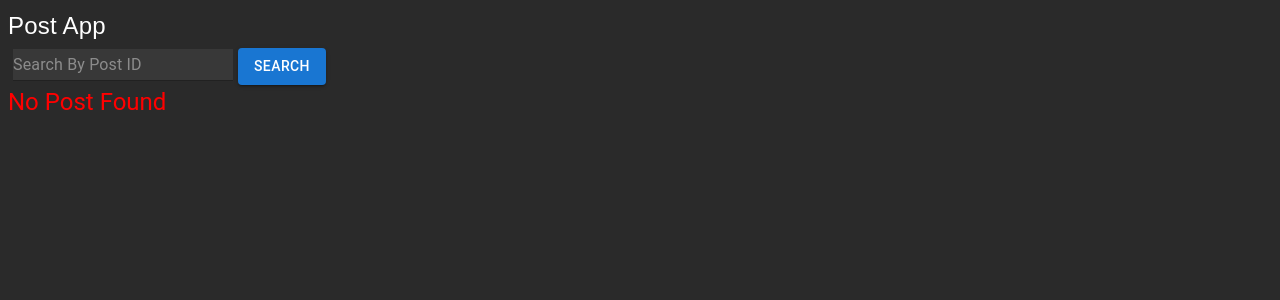
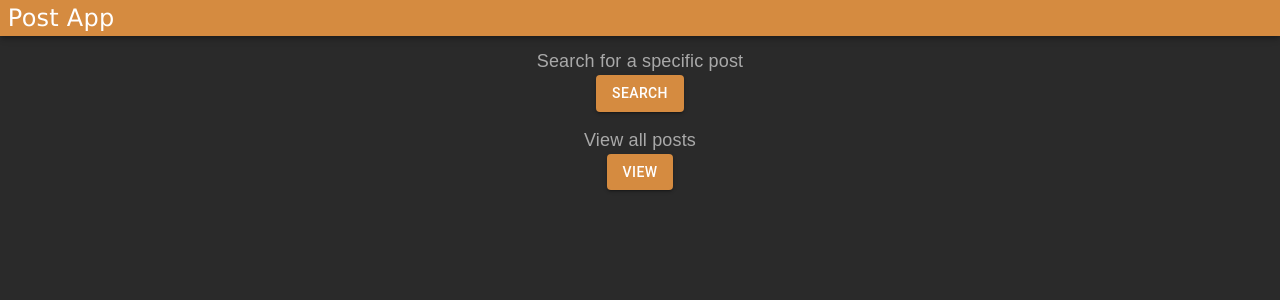
Before and after one commit to NoahFreelove/Post-App, a React (Create React App) app: page / in a window 1280 px wide. Shown: the top 300 px of the page. Built offline with nearby package versions, Linux system fonts and the light colour scheme.

Commit message:
added functionality for viewing all posts

```diff
--- /dev/null
+++ b/src/APIHandler.js
@@ -0,0 +1,38 @@
+async function FetchPost(postId){
+    return fetch("https://noahfreelove-restapi.herokuapp.com/posts/"+postId
+        ,{method:"GET"})
+        .then(function(response) {
+            return response.json();
+        })
+        .then(function(data) {
+            return data
+        })
+}
+
+async function FetchAllPosts(setData){
+     await fetch("https://noahfreelove-restapi.herokuapp.com/posts/"
+        ,{method:"GET"})
+        .then(function(response) {
+            return response.json();
+        })
+        .then(function(data) {
+            setData(MapToArray(data))
+        })
+}
+
+function MapToArray (newMap) {
+    let count = 0
+
+    for (const prop in newMap) { if (Object.prototype.hasOwnProperty.call(newMap, prop)) ++count }
+
+    const newArr = []
+
+    for (let i = 0; i < count; i++) {
+        newArr.push(newMap[i])
+    }
+
+    return newArr
+}
+
+
+export {FetchPost, FetchAllPosts}
--- a/src/App.js
+++ b/src/App.js
@@ -1,24 +1,55 @@
 import React, { Fragment } from 'react'
-import { Routes ,Route } from 'react-router-dom';
-import HomePage from './pages/home-page/home-page'
+import {Routes, Route, useNavigate} from 'react-router-dom';
+import SearchPage from './pages/search-page/search-page'
+import {AppBar, Button, Typography} from "@mui/material";
+import ListPage from "./pages/list-page/list-page";
 function App() {
 
-  return (
+let navigate = useNavigate();
+
+function GoToSearch()
+{
+    navigate('/search')
+}
+
+function GoToList()
+{
+    navigate('/posts')
+}
+return (
       <Fragment>
+          <AppBar sx={{backgroundColor:"#d58b40"}}>
+          <Typography sx={{fontFamily:"Verdana", fontSize: 24, color: "#FFFFFF", whiteSpace:"pre"}}> Post App
+          </Typography>
+          </AppBar>
 
-          <Routes>
+              <Routes>
               <Route exact path={"/"} element={
-                  <HomePage/>
+                  <div style={{padding:"25px"}}>
+
+                      <div style={{textAlign:"center", margin:"15px"}}>
+                          <Typography sx={{fontFamily:"arial", fontSize: 18, color: "#a9a9a9"}}>
+                              Search for a specific post
+                          </Typography>
+                          <Button sx={{backgroundColor:"#d58b40"}} onClick={GoToSearch} variant={"contained"}>Search</Button>
+                      </div>
+
+                      <div style={{textAlign:"center", margin:"0px"}}>
+                          <Typography sx={{fontFamily:"arial", fontSize: 18, color: "#a9a9a9"}}>
+                              View all posts
+                          </Typography>
+                          <Button sx={{backgroundColor:"#d58b40"}} onClick={GoToList} variant={"contained"}>View</Button>
+                      </div>
+                  </div>
               }/>
               <Route exact path={"/posts"} element={
-                  <div>Posts</div>
+                  <ListPage/>
               }/>
               <Route exact path={"/search"} element={
-                  <div>Search</div>
+                  <SearchPage/>
               }/>
           </Routes>
       </Fragment>
-
   );
 }
 
--- /dev/null
+++ b/src/components/Card List/CardList.component.jsx
@@ -0,0 +1,14 @@
+import PostCard from "../Card/Card.component";
+
+function CardList(cardArr = []){
+
+return(
+        <div>
+            {
+                cardArr.cardArr.map(x => {
+                return <PostCard postData={x}/>
+            })}
+        </div>
+    )
+}
+export default CardList
--- a/src/components/Card.component.jsx
+++ b/src/components/Card/Card.component.jsx
@@ -4,11 +4,11 @@ const PostCard = (props) => {
     return(
         <div>
             {props.postData.userName === undefined || props.postData.userName === null ?
-                <Typography variant="h5" color={"#ff0000"} component="div">
-                    No Post Found
+                <Typography variant="h6" color={"#ff0000"} component="div">
+                    Post Not Found
                 </Typography>
                 :
-                <Card sx={{minWidth: 275, backgroundColor:"#494949", color:"#ffffff"}}>
+                <Card sx={{margin:"15px", minWidth: 275, backgroundColor:"#494949", color:"#ffffff"}}>
                     <CardContent>
                         <Typography variant="h5" component="div">
                             {props.postData.title}
@@ -21,9 +21,6 @@ const PostCard = (props) => {
                             <br/>
                         </Typography>
                     </CardContent>
-                    <CardActions>
-                        <Button size="small">Learn More</Button>
-                    </CardActions>
                 </Card>
             }
         </div>
--- a/src/components/SearchBar.component.jsx
+++ b/src/components/SearchBar/SearchBar.component.jsx
@@ -5,7 +5,7 @@ const SearchBar = (props) =>{
     return(
         <div>
             <Input  placeholder={props.placeholderSearchText} style={{margin: "5px", color:"#FFFFFF", backgroundColor: "#383838"}} onChange={props.handleChange}/>
-            <Button variant={"contained"} onClick={props.onClick}>{props.buttonText}</Button>
+            <Button sx={{backgroundColor:"#d58b40"}} variant={"contained"} onClick={props.onClick}>{props.buttonText}</Button>
         </div>
     )
 }
--- a/src/pages/home-page/home-page.js
+++ /dev/null
@@ -1,38 +0,0 @@
-import SearchBar from "../../components/SearchBar.component";
-import React, {useState} from "react";
-import {Typography} from "@mui/material";
-import './home-page.css'
-import PostCard from "../../components/Card.component";
-
-function HomePage(){
-    const [postId, setPostId] = useState("");
-    const [postData, setPostData] = useState({userName: null, title: null, description: null, _id: null});
-
-    function HandleChangePostID(e){
-        setPostId(e.target.value)
-    }
-
-    async function FetchPosts(){
-         fetch("https://noahfreelove-restapi.herokuapp.com/posts/"+postId
-        ,{method:"GET"})
-             .then(function(response) {
-                 return response.json();
-             })
-             .then(function(data) {
-                 setPostData(data);
-             })
-    }
-
-    return(
-        <div>
-            <Typography sx={{fontFamily:"arial", fontSize: 24, color: "#FFFFFF"}}>Post App</Typography>
-            <SearchBar buttonText={"Search"}
-                           placeholderSearchText={"Search By Post ID"}
-                           handleChange={HandleChangePostID}
-                           onClick={FetchPosts}/>
-            <PostCard postData={postData}/>
-
-        </div>
-    )
-}
-export default HomePage
--- /dev/null
+++ b/src/pages/list-page/list-page.js
@@ -0,0 +1,43 @@
+import {FetchAllPosts} from "../../APIHandler";
+import React, {useState} from "react";
+import {Button, Typography} from "@mui/material";
+import CardList from "../../components/Card List/CardList.component";
+
+function ListPage(){
+    const [searching, setSearching] = useState(false);
+    const [postsData, setPostsData] = useState([]);
+
+    /*{postData : [{
+        _id: "123123",
+        userName: "user",
+        title: "title",
+        description: "desc"
+    }, {
+        _id: "2313123",
+        userName: "user2",
+        title: "title2",
+        description: "desc2"
+    }]}*/
+
+
+    async function HandleFetchPost() {
+        setSearching(true)
+        await FetchAllPosts(setPostsData).then(()=>{
+            setSearching(false)
+        })
+    }
+
+    return(
+        <div style={{padding:"40px"}}>
+            <Button sx={{backgroundColor:"#d58b40"}} onClick={HandleFetchPost} variant={"contained"}>Download Posts</Button>
+            <CardList cardArr={postsData}/>
+            {searching ?
+                <Typography color={"#FFFFFF"}>Searching...</Typography>:
+                <></>
+            }
+        </div>
+    )
+
+}
+
+export default ListPage
--- /dev/null
+++ b/src/pages/search-page/search-page.js
@@ -0,0 +1,39 @@
+import SearchBar from "../../components/SearchBar/SearchBar.component";
+import React, {useState} from "react";
+import {Typography} from "@mui/material";
+import './search-page.css'
+import PostCard from "../../components/Card/Card.component";
+import {FetchPost} from "../../APIHandler";
+
+function SearchPage(){
+    const [postId, setPostId] = useState("");
+    const [postData, setPostData] = useState({userName: null, title: null, description: null, _id: null});
+    const [searching, setSearching] = useState(false);
+
+    function HandleChangePostID(e){
+        setPostId(e.target.value)
+    }
+
+    async function HandleFetchPost() {
+        setSearching(true)
+        let res = await FetchPost(postId)
+        setPostData(res);
+        setSearching(false)
+    }
+
+    return(
+        <div style={{padding:"40px"}}>
+            <SearchBar buttonText={"Search"}
+                           placeholderSearchText={"Search By Post ID"}
+                           handleChange={HandleChangePostID}
+                           onClick={HandleFetchPost}/>
+            {searching ?
+                <Typography color={"#FFFFFF"}>Searching...</Typography>:
+                <></>
+            }
+            <PostCard postData={postData}/>
+
+        </div>
+    )
+}
+export default SearchPage
```
Also changed, not shown: src/pages/search-page/search-page.css (renamed from src/pages/home-page/home-page.css).
